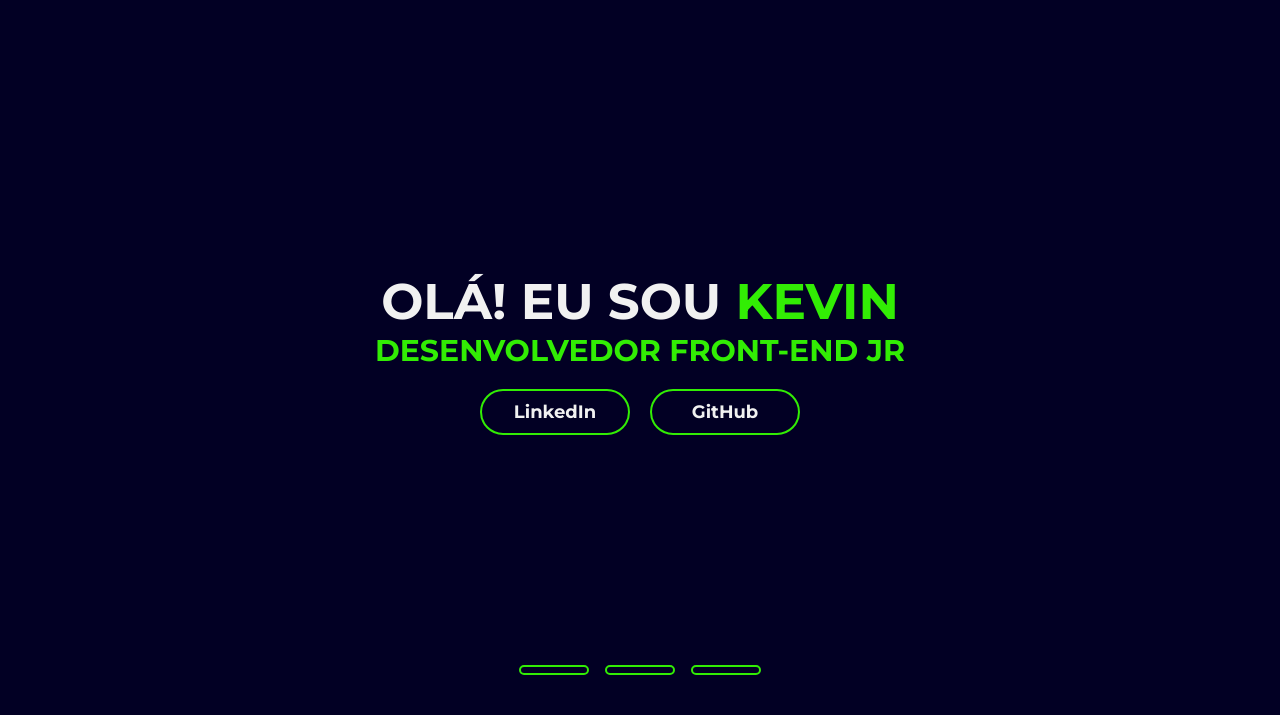
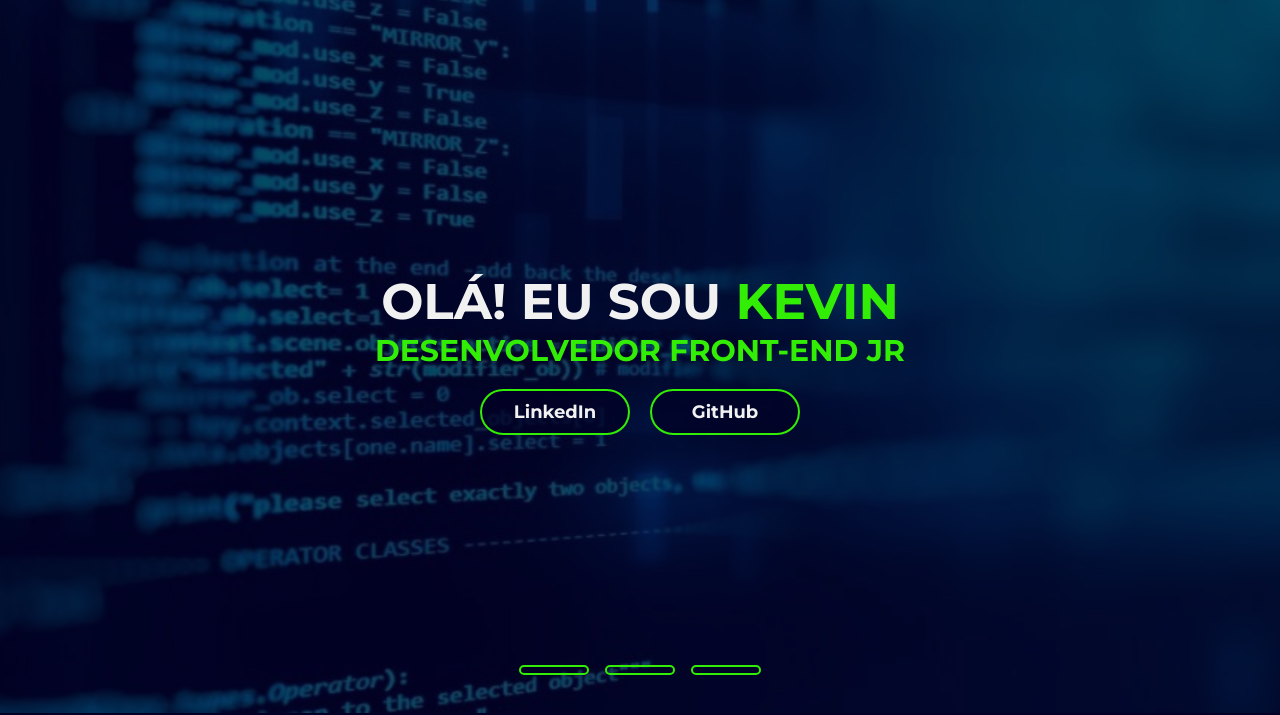
Before and after one commit to kevinup13/kevin-portifolio, a plain HTML site: page index.html in a window 1280 px wide. Shown: the part 87-802 px from the top of the page. Drawn offline with Linux system fonts and the light colour scheme; the site is published under a folder, as on GitHub Pages, so addresses that start at the root find nothing.

Commit message:
alteracao css

```diff
--- a/assets/js/script.js
+++ b/assets/js/script.js
@@ -13,5 +13,6 @@ function btnScroll() {
         // mostrar o btn
         document.querySelector('.scrollbutton').style.display = 'block';
     }
+
 }
 window.addEventListener('scroll', btnScroll);
--- a/assets/templates/style.css
+++ b/assets/templates/style.css
@@ -101,7 +101,7 @@ header {
 
 /*-----------container - slides--------------*/
 .container {
-    background-image: url(/assets/images/bg.png);
+    background-image: url(../images/bg.png);
     background-position: center;
     background-repeat: no-repeat;
     background-size: cover;
```
